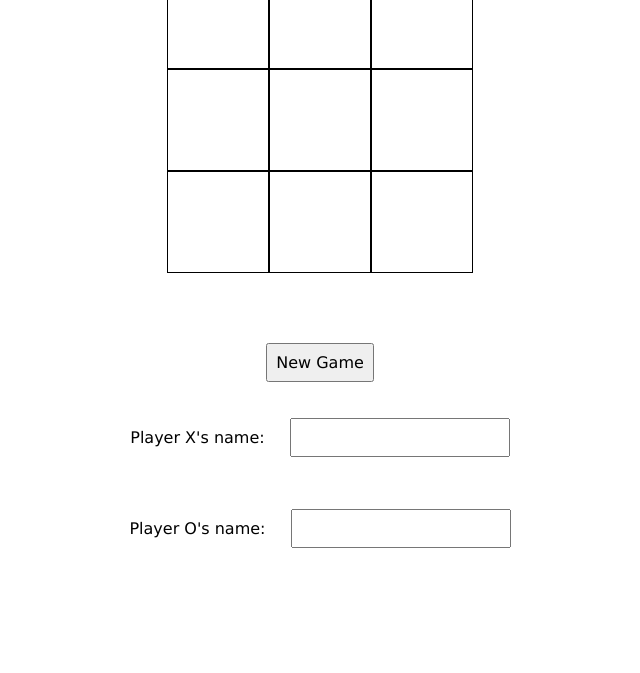
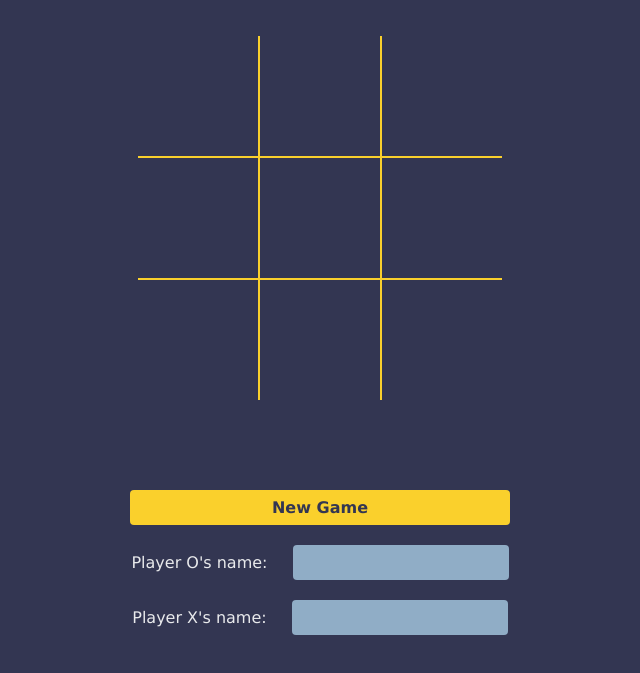
Before and after one commit to chanlapping/tic-tac-toe, a plain HTML site: page index.html in a window 1280 px wide. Shown: the part 143-816 px from the top of the page, without its empty margins (320-960 px from the left). Drawn offline with Linux system fonts and the light colour scheme.

Commit message:
Add style.

```diff
--- a/index.html
+++ b/index.html
@@ -9,6 +9,7 @@
     <title>Tic Tac Toe</title>
 </head>
 <body>
+    <h1>Tic Tac Toe</h1>
     <div class="container">
         <div class="square"></div>
         <div class="square"></div>
@@ -22,13 +23,14 @@
     </div>
     <div class="display"></div>
     <button id="newGameBtn">New Game</button>
-    <p>
+    <p class="nameInput">
+        <label for="oName">Player O's name:</label>
+        <input type="text" id="oName">
+    </p>
+    <p class="nameInput">
         <label for="xName">Player X's name:</label>
         <input type="text" id="xName">
     </p>
-    <p>
-        <label for="oName">Player O's name:</label>
-        <input type="text" id="oName">
-    </p>
+
 </body>
 </html>
--- a/style.css
+++ b/style.css
@@ -1,3 +1,10 @@
+:root {
+    --blue-gray: #90ADC6;
+    --pewter: #E9EAEC;
+    --yellow: #FAD02C;
+    --dark-blue: #333652;
+}
+
 body {
     display: flex;
     flex-direction: column;
@@ -6,31 +13,62 @@ body {
     justify-content: center;
     align-items: center;
     font-family: Verdana, Geneva, sans-serif;
+    background-color: var(--dark-blue);
+    color: var(--pewter);
+}
+
+h1 {
+    font-size: 3rem;
 }
 
 .container {
     display: grid;
     grid-template-columns: repeat(3, min-content);
+    gap: 2px;
+    background-color: var(--yellow);
 }
 
 .square {
-    border: 1px solid black;
-    width: 100px;
-    height: 100px;
+    width: 120px;
+    height: 120px;
     display: flex;
     justify-content: center;
     align-items: center;
     font-size: 30px;
+    font-weight: bold;
+    color: var(--yellow);
+    background-color: var(--dark-blue);
 }
 
 .display {
-    height: 30px;
+    height: 50px;
+    font-size: 2rem;
+    font-weight: bold;
 }
 
 #newGameBtn, #xName, #oName {
     font-family: inherit;
     font-size: 100%;
     padding: 8px;
+    border: none;
+    border-radius: 4px;
+}
+
+#newGameBtn {
+    background-color: var(--yellow);
+    color: var(--dark-blue);
+    font-weight: bold;
+    width: 380px;
+    cursor: pointer;
+}
+
+.nameInput {
+    margin: 0;
+}
+
+#xName, #oName {
+    background-color: var(--blue-gray);
+    color: var(--dark-blue);
 }
 
 label {
```
